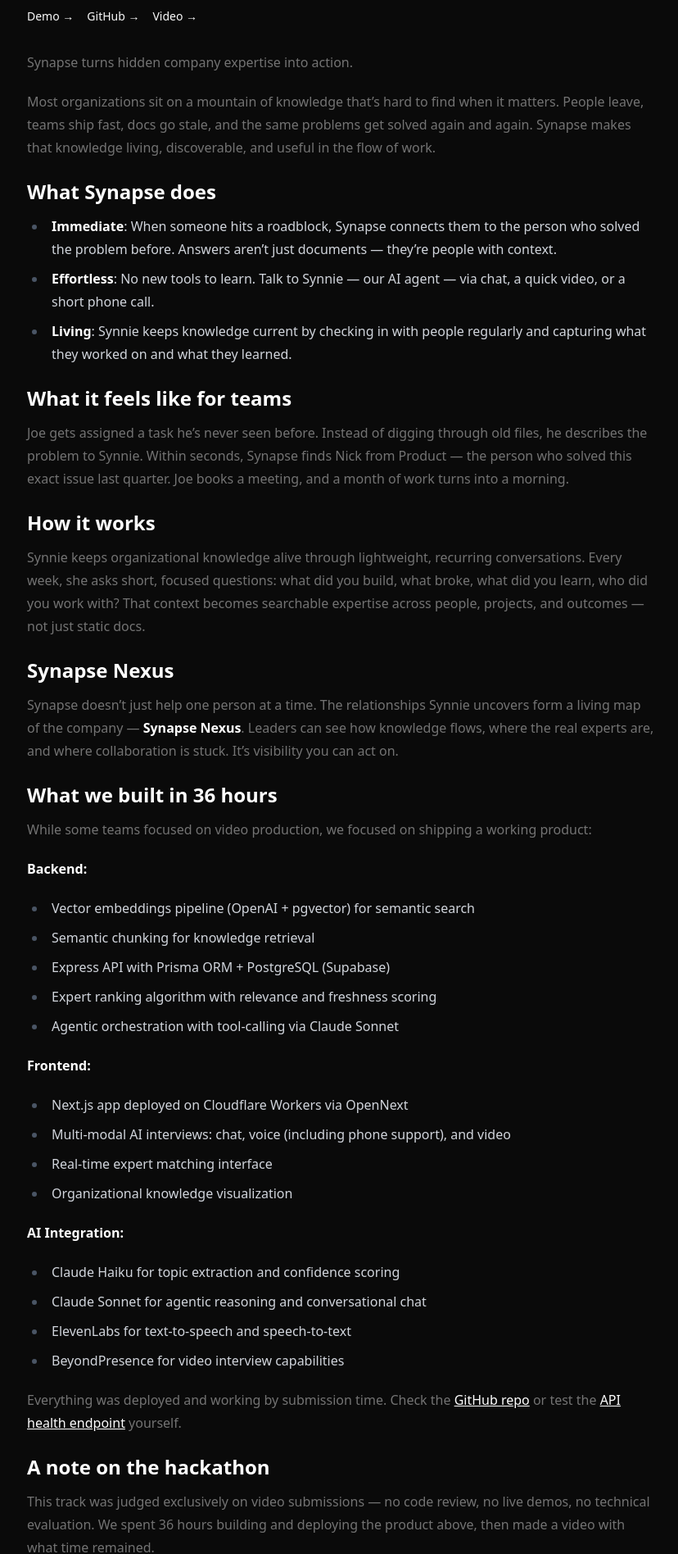
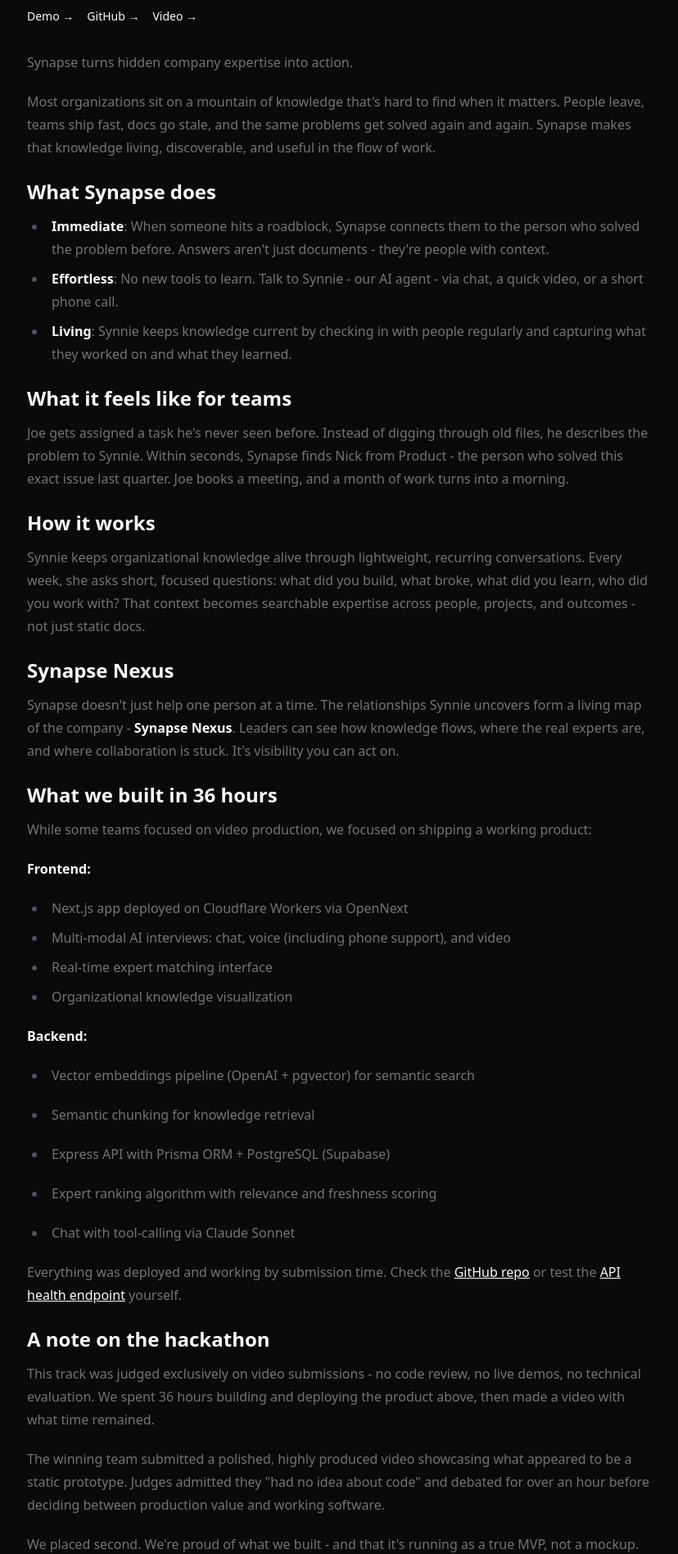
Before and after one commit to eliahilse/web, a Next.js app: page /competitions/synapse in a window 1280 px wide. Shown: the part 407-2303 px from the top of the page at 82% size, without its empty margins (223-1051 px from the left). Built offline with nearby package versions, Linux system fonts and the light colour scheme.

Commit message:
fix: qol

```diff
--- a/app/competitions/page.tsx
+++ b/app/competitions/page.tsx
@@ -90,9 +90,8 @@
                   animationFillMode: 'both'
                 }}
               >
-                <div className="bg-white/5 border border-white/10 rounded-lg p-6 hover:border-white/20 hover:bg-white/7 transition-all duration-200">
-                  {/* Clickable Header + Description */}
-                  <Link href={`/competitions/${competition.slug}`} className="block group">
+                <Link href={`/competitions/${competition.slug}`} className="block group">
+                  <div className="bg-white/5 border border-white/10 rounded-lg p-6 hover:border-white/20 hover:bg-white/7 transition-all duration-200">
                     <div className="flex justify-between items-start mb-4">
                       <div>
                         <h2 className="text-xl font-semibold text-foreground mb-2 group-hover:underline">
@@ -123,7 +122,6 @@
                     {competition.description && (
                       <p className="text-muted-foreground mb-4">{competition.description}</p>
                     )}
-                  </Link>
 
                   {/* Media + Details Row */}
                   {(competition.video || competition.team?.length || competition.pitch || competition.demo || competition.github) && (
@@ -153,7 +151,7 @@
                               {competition.team!.map((member, idx) => (
                                 <span key={idx}>
                                   {member.linkedin ? (
-                                    <a href={member.linkedin} target="_blank" rel="noopener noreferrer" className="text-sm text-muted-foreground hover:text-foreground transition-colors duration-200">{member.name}</a>
+                                    <a href={member.linkedin} target="_blank" rel="noopener noreferrer" className="relative z-10 text-sm text-muted-foreground hover:text-foreground transition-colors duration-200" onClick={(e) => e.stopPropagation()}>{member.name}</a>
                                   ) : (
                                     <span className="text-sm text-muted-foreground">{member.name}</span>
                                   )}
@@ -166,17 +164,18 @@
 
 
                         {(competition.pitch || competition.demo || competition.github || competition.video) && (
-                          <div className="flex flex-wrap gap-4 mb-2">
-                            {competition.pitch && (<a href={competition.pitch} target="_blank" rel="noopener noreferrer" className="text-sm text-foreground hover:text-white transition-colors duration-200">Pitch →</a>)}
-                            {competition.demo && (<a href={competition.demo} target="_blank" rel="noopener noreferrer" className="text-sm text-foreground hover:text-white transition-colors duration-200">Demo →</a>)}
-                            {competition.github && (<a href={competition.github} target="_blank" rel="noopener noreferrer" className="text-sm text-foreground hover:text-white transition-colors duration-200">GitHub →</a>)}
-                            {competition.video && (<a href={competition.video} target="_blank" rel="noopener noreferrer" className="text-sm text-foreground hover:text-white transition-colors duration-200">Video →</a>)}
+                          <div className="flex flex-wrap gap-4 mb-2" onClick={(e) => e.stopPropagation()}>
+                            {competition.pitch && (<a href={competition.pitch} target="_blank" rel="noopener noreferrer" className="text-sm text-foreground hover:text-white transition-colors duration-200" onClick={(e) => e.stopPropagation()}>Pitch →</a>)}
+                            {competition.demo && (<a href={competition.demo} target="_blank" rel="noopener noreferrer" className="text-sm text-foreground hover:text-white transition-colors duration-200" onClick={(e) => e.stopPropagation()}>Demo →</a>)}
+                            {competition.github && (<a href={competition.github} target="_blank" rel="noopener noreferrer" className="text-sm text-foreground hover:text-white transition-colors duration-200" onClick={(e) => e.stopPropagation()}>GitHub →</a>)}
+                            {competition.video && (<a href={competition.video} target="_blank" rel="noopener noreferrer" className="text-sm text-foreground hover:text-white transition-colors duration-200" onClick={(e) => e.stopPropagation()}>Video →</a>)}
                           </div>
                         )}
                       </div>
                     </div>
                   )}
-                </div>
+                  </div>
+                </Link>
               </div>
             ))}
           </div>
--- a/app/globals.css
+++ b/app/globals.css
@@ -143,23 +143,32 @@
   @apply prose prose-invert max-w-none;
 }
 .article-content h1 {
-  @apply text-3xl font-bold mt-8 mb-4;
+  @apply text-3xl font-bold mt-8 mb-4 text-foreground;
 }
 .article-content h2 {
-  @apply text-2xl font-semibold mt-6 mb-3;
+  @apply text-2xl font-semibold mt-6 mb-3 text-foreground;
 }
 .article-content p {
   @apply leading-7 mb-4 text-muted-foreground;
 }
 .article-content ul {
-  @apply list-disc pl-6 mb-4;
+  @apply list-disc pl-6 mb-4 text-muted-foreground;
 }
 .article-content ol {
-  @apply list-decimal pl-6 mb-4;
+  @apply list-decimal pl-6 mb-4 text-muted-foreground;
+}
+.article-content li {
+  @apply text-muted-foreground;
+}
+.article-content a {
+  @apply text-foreground hover:text-white transition-colors duration-200 underline;
 }
 .article-content code {
-  @apply text-sm;
+  @apply text-sm text-muted-foreground;
 }
 .article-content pre {
   @apply overflow-x-auto rounded-lg border border-white/10 p-4 mb-4;
 }
+.article-content strong {
+  @apply text-foreground;
+}
--- a/content/blog/longevity-society.mdx
+++ b/content/blog/longevity-society.mdx
@@ -8,77 +8,6 @@
 
 # The Coming Age of Prolonged Life: A Society Unprepared
 
-**Capitalism promised heaven on earth through hard work. What if it delivered — literally?**
+**Capitalism promised heaven on earth through hard work. What if it delivered - literally?**
 
-## The Promise
-
-Longevity treatments arrive. Initial cost: $10M/year. "No different than any new technology," they say. "It'll get cheaper."
-
-"This will save society! Wisdom won't be lost to death!"
-
-The wealthy go first. Of course they do.
-
-## The Ladder (20 Years In)
-
-Costs drop to $500K/year. But then... they stop dropping.
-
-A new class emerges: **Ascendants** — mortals granted treatment for exceptional contribution. Society celebrates: "See? It's accessible if you work hard enough!"
-
-What nobody says out loud: 0.1% ascension rate. The rest age and die.
-
-The immortals realize something crucial: **eternal life for everyone means stagnation**. No fresh ideas. No ladder to climb. No innovation.
-
-So they don't make it universal. They make it *meritocratic*.
-
-## The Perversion
-
-This becomes normal.
-
-- **Immortals** at the top: compound wealth, connections, influence for centuries
-- **Ascendants** in the middle: conditional immortality — keep performing or lose access
-- **Mortals** at the bottom: competing for scraps of extra years
-
-Governments pivot from "serve the people" to "optimize mortal productivity." Dissent is reframed as "low performance." Critics age out. Protestors grow old and die. The immortals remain.
-
-**The capitalist heaven is realized:** You can literally buy eternal life. You just have to earn it first.
-
-## The Tyranny of the Patient
-
-Democracy assumes mortality equalizes power eventually. Rulers want legacy *now* because they'll die soon.
-
-Remove mortality, and you remove the need to compromise.
-
-An immortal oligarch can outwait:
-- Public outrage (people forget/die)
-- Protests (movements fade)
-- Regulation (administrations change)
-- Competition (rivals age out)
-
-Four election cycles? They're still there.
-A generation of activists? They're still there.
-
-The only check on their power is violence — and that's a line most won't cross.
-
-## The Question We Should Ask Now
-
-**Is this a dystopia? Or is this just capitalism working as intended?**
-
-If you believe in meritocracy, how do you argue against immortality-as-reward?
-
-If you don't believe in it... when did you stop?
-
-## The Window Is Closing
-
-We have maybe 10-20 years between "treatment exists" and "immortals consolidate irreversible power."
-
-Either we make this accessible by Year 10 — publicly funded, patent-free, distributed by lottery not wealth — or by Year 30, the decision is no longer ours to make.
-
-By then, the people deciding will be the ones who've already benefited from two extra decades of compounding advantages.
-
-And they'll have all the time in the world to outwait our objections.
-
----
-
-**We built a system where your value is measured in dollars. We shouldn't be surprised when the ultimate prize — time itself — is allocated the same way.**
-
-**The question isn't whether we'll climb the ladder to immortality. It's whether we'll notice when the ladder becomes a treadmill.**
+*Content coming soon*
--- a/content/competitions/synapse.mdx
+++ b/content/competitions/synapse.mdx
@@ -25,36 +25,29 @@
 
 Synapse turns hidden company expertise into action.
 
-Most organizations sit on a mountain of knowledge that’s hard to find when it matters. People leave, teams ship fast, docs go stale, and the same problems get solved again and again. Synapse makes that knowledge living, discoverable, and useful in the flow of work.
+Most organizations sit on a mountain of knowledge that's hard to find when it matters. People leave, teams ship fast, docs go stale, and the same problems get solved again and again. Synapse makes that knowledge living, discoverable, and useful in the flow of work.
 
 ## What Synapse does
 
-- **Immediate**: When someone hits a roadblock, Synapse connects them to the person who solved the problem before. Answers aren’t just documents — they’re people with context.
-- **Effortless**: No new tools to learn. Talk to Synnie — our AI agent — via chat, a quick video, or a short phone call.
+- **Immediate**: When someone hits a roadblock, Synapse connects them to the person who solved the problem before. Answers aren't just documents - they're people with context.
+- **Effortless**: No new tools to learn. Talk to Synnie - our AI agent - via chat, a quick video, or a short phone call.
 - **Living**: Synnie keeps knowledge current by checking in with people regularly and capturing what they worked on and what they learned.
 
 ## What it feels like for teams
 
-Joe gets assigned a task he’s never seen before. Instead of digging through old files, he describes the problem to Synnie. Within seconds, Synapse finds Nick from Product — the person who solved this exact issue last quarter. Joe books a meeting, and a month of work turns into a morning.
+Joe gets assigned a task he's never seen before. Instead of digging through old files, he describes the problem to Synnie. Within seconds, Synapse finds Nick from Product - the person who solved this exact issue last quarter. Joe books a meeting, and a month of work turns into a morning.
 
 ## How it works
 
-Synnie keeps organizational knowledge alive through lightweight, recurring conversations. Every week, she asks short, focused questions: what did you build, what broke, what did you learn, who did you work with? That context becomes searchable expertise across people, projects, and outcomes — not just static docs.
+Synnie keeps organizational knowledge alive through lightweight, recurring conversations. Every week, she asks short, focused questions: what did you build, what broke, what did you learn, who did you work with? That context becomes searchable expertise across people, projects, and outcomes - not just static docs.
 
 ## Synapse Nexus
 
-Synapse doesn’t just help one person at a time. The relationships Synnie uncovers form a living map of the company — **Synapse Nexus**. Leaders can see how knowledge flows, where the real experts are, and where collaboration is stuck. It’s visibility you can act on.
+Synapse doesn't just help one person at a time. The relationships Synnie uncovers form a living map of the company - **Synapse Nexus**. Leaders can see how knowledge flows, where the real experts are, and where collaboration is stuck. It's visibility you can act on.
 
 ## What we built in 36 hours
 
 While some teams focused on video production, we focused on shipping a working product:
-
-**Backend:**
-- Vector embeddings pipeline (OpenAI + pgvector) for semantic search
-- Semantic chunking for knowledge retrieval
-- Express API with Prisma ORM + PostgreSQL (Supabase)
-- Expert ranking algorithm with relevance and freshness scoring
-- Agentic orchestration with tool-calling via Claude Sonnet
 
 **Frontend:**
 - Next.js app deployed on Cloudflare Workers via OpenNext
@@ -62,21 +55,24 @@
 - Real-time expert matching interface
 - Organizational knowledge visualization
 
-**AI Integration:**
-- Claude Haiku for topic extraction and confidence scoring
-- Claude Sonnet for agentic reasoning and conversational chat
-- ElevenLabs for text-to-speech and speech-to-text
-- BeyondPresence for video interview capabilities
+**Backend:**
+- Vector embeddings pipeline (OpenAI + pgvector) for semantic search
+- Semantic chunking for knowledge retrieval
+- Express API with Prisma ORM + PostgreSQL (Supabase)
+- Expert ranking algorithm with relevance and freshness scoring
+
+
+- Chat with tool-calling via Claude Sonnet
 
 Everything was deployed and working by submission time. Check the [GitHub repo](https://github.com/synapsedotai/synapse) or test the [API health endpoint](https://api.synapse.elia.vc/healthz) yourself.
 
 ## A note on the hackathon
 
-This track was judged exclusively on video submissions — no code review, no live demos, no technical evaluation. We spent 36 hours building and deploying the product above, then made a video with what time remained.
+This track was judged exclusively on video submissions - no code review, no live demos, no technical evaluation. We spent 36 hours building and deploying the product above, then made a video with what time remained.
 
 The winning team submitted a polished, highly produced video showcasing what appeared to be a static prototype. Judges admitted they "had no idea about code" and debated for over an hour before deciding between production value and working software.
 
-We placed second. We're proud of what we built — and that it's running as a true MVP, not a mockup.
+We placed second. We're proud of what we built - and that it's running as a true MVP, not a mockup.
 
 ## Explore
 
```
